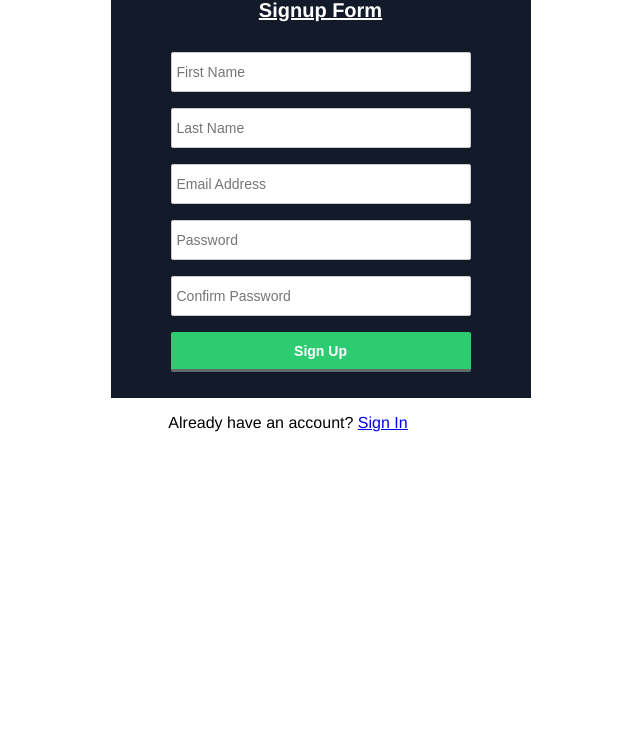
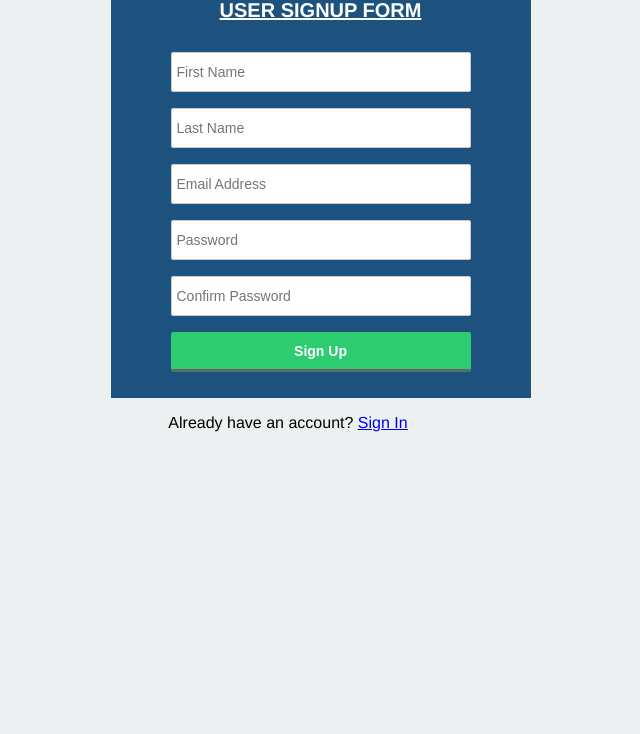
Before and after one commit to alatos2/banka, a plain HTML site: page user/signup.html in a window 1280 px wide. Shown: the part 66-800 px from the top of the page, without its empty margins (352-992 px from the left). Drawn offline with Linux system fonts and the light colour scheme.

Commit message:
feature(signup):create signup page

```diff
--- a/user/signup.html
+++ b/user/signup.html
@@ -1,25 +1,25 @@
 <html>
 <head>
+<title>Banka::User Signup</title>
+<link rel="icon" href="../images/logo.png">
 <meta name="viewport" content="width=device-width,initial-scale=1.0"/>
-<link href="../assets/css/styles.css" type="text/css" rel="stylesheet"/>
-<title>Banka::Sign Up</title>
+<link href="../assets/css/extras.css" type="text/css" rel="stylesheet"/>
 </head>
 <body>
 <div id="wrapper">
 <div class="form_div">
 <div><a href="../index.html"><img src="../images/logo.png" height="40" width="50" title="Banka App"></a></div>
-<p class="form_label">Signup Form</p>
+<p class="form_label">USER SIGNUP FORM</p>
 <!-- <form method="post" action=""> -->
 	<p><input type="text" name="txtFirstname" placeholder="First Name" /></p>
 	<p><input type="text" name="txtLastname" placeholder="Last Name" /></p>
 	<p><input type="text" name="txtEmail" placeholder="Email Address" /></p>
 	<p><input type="password" name="txtPassword" placeholder="Password" /></p>
 	<p><input type="password" name="txtCPassword" placeholder="Confirm Password" /></p>
-	<p><input type="submit" value="Sign Up"  id="btn-sign-in"></p>
+	<p><input type="submit" value="Sign Up"   onclick="window.location='signin.html';"></p>
 <!-- </form> -->
 </div>
 <p class="question">Already have an account? <u><a href="signin.html">Sign In</a></u></p>
 </div>
 </body>
 </html>
-<script src="../assets/js/main.js"></script>
```
